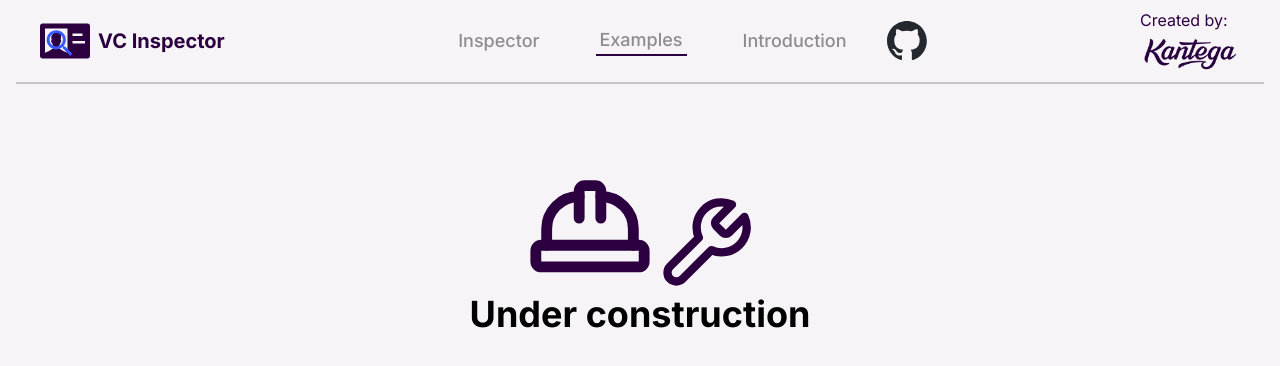
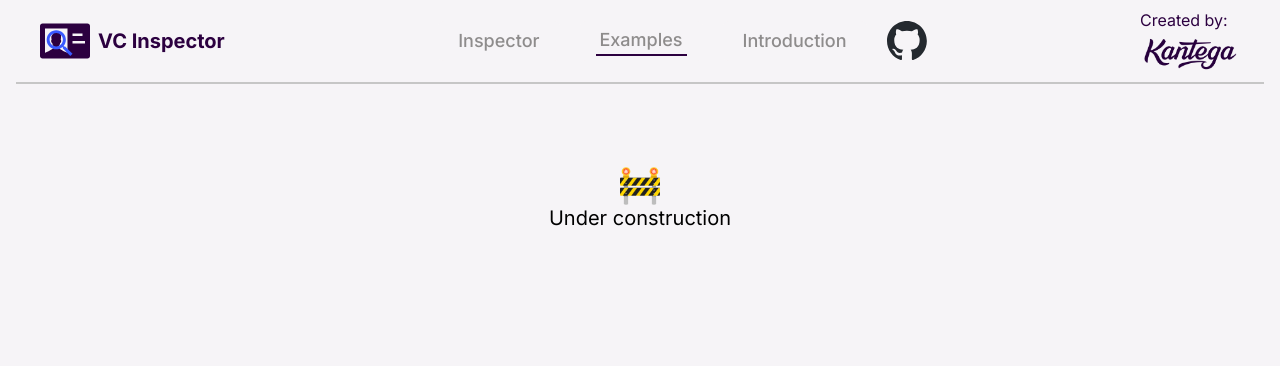
Before and after one commit to kantega/vc-inspector, a Next.js app: page /examples in a window 1280 px wide. Shown: the top 366 px of the page. Built offline with nearby package versions, Linux system fonts and the light colour scheme.

Commit message:
Minimal design

```diff
--- a/src/app/components/notices/UnderConstruction.tsx
+++ b/src/app/components/notices/UnderConstruction.tsx
@@ -1,42 +1,18 @@
 import { cn } from '@/utils/styling';
-import { VariantProps, cva } from 'class-variance-authority';
-import { HardHat, Wrench } from 'lucide-react';
 
-const ConstructionVariants = cva('', {
-  variants: {
-    size: {
-      small: '[&>h2]:text-sm',
-      medium: '[&>h2]:text-lg [&>h2]:font-semibold',
-      large: '[&>h2]:text-4xl',
-    },
-  },
-  defaultVariants: {
-    size: 'large',
-  },
-});
-
-type Variants = VariantProps<typeof ConstructionVariants>;
-type UnderConstructionProps = Variants & JSX.IntrinsicElements['div'] & {};
-
-const sizeToSVG: Record<Exclude<Variants['size'], undefined | null>, number> = {
-  small: 30,
-  medium: 60,
-  large: 100,
-};
+type UnderConstructionProps = JSX.IntrinsicElements['div'];
 
 /**
  * Under construction component to display
  * things not yet finished.
  */
-export default function UnderConstruction({ size, className, ...props }: UnderConstructionProps) {
-  const svgSize = sizeToSVG[size ?? 'large'];
+export default function UnderConstruction({ className, ...props }: UnderConstructionProps) {
   return (
-    <div className={cn('flex flex-col items-center', ConstructionVariants({ size }), className)} {...props}>
-      <div className="flex items-end text-dark-purple">
-        <HardHat width={svgSize * 1.3} height={svgSize * 1.3} />
-        <Wrench width={svgSize} height={svgSize} />
+    <div className={cn('flex flex-col items-center', className)} {...props}>
+      <div className="flex items-center">
+        <span className="text-4xl">🚧</span>
       </div>
-      <h2 className="font-bold">Under construction</h2>
+      <span className="text-xl">Under construction</span>
     </div>
   );
 }
```
